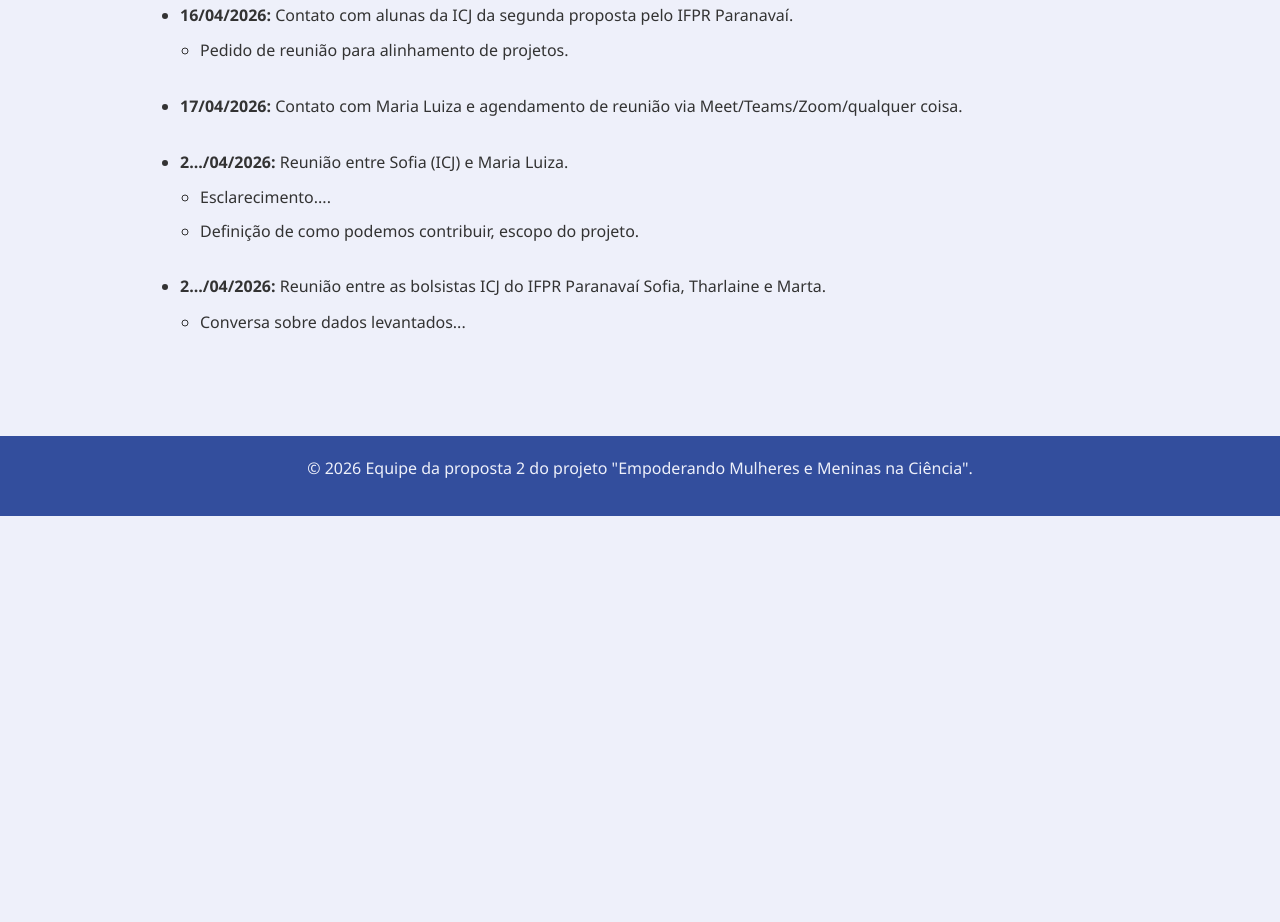
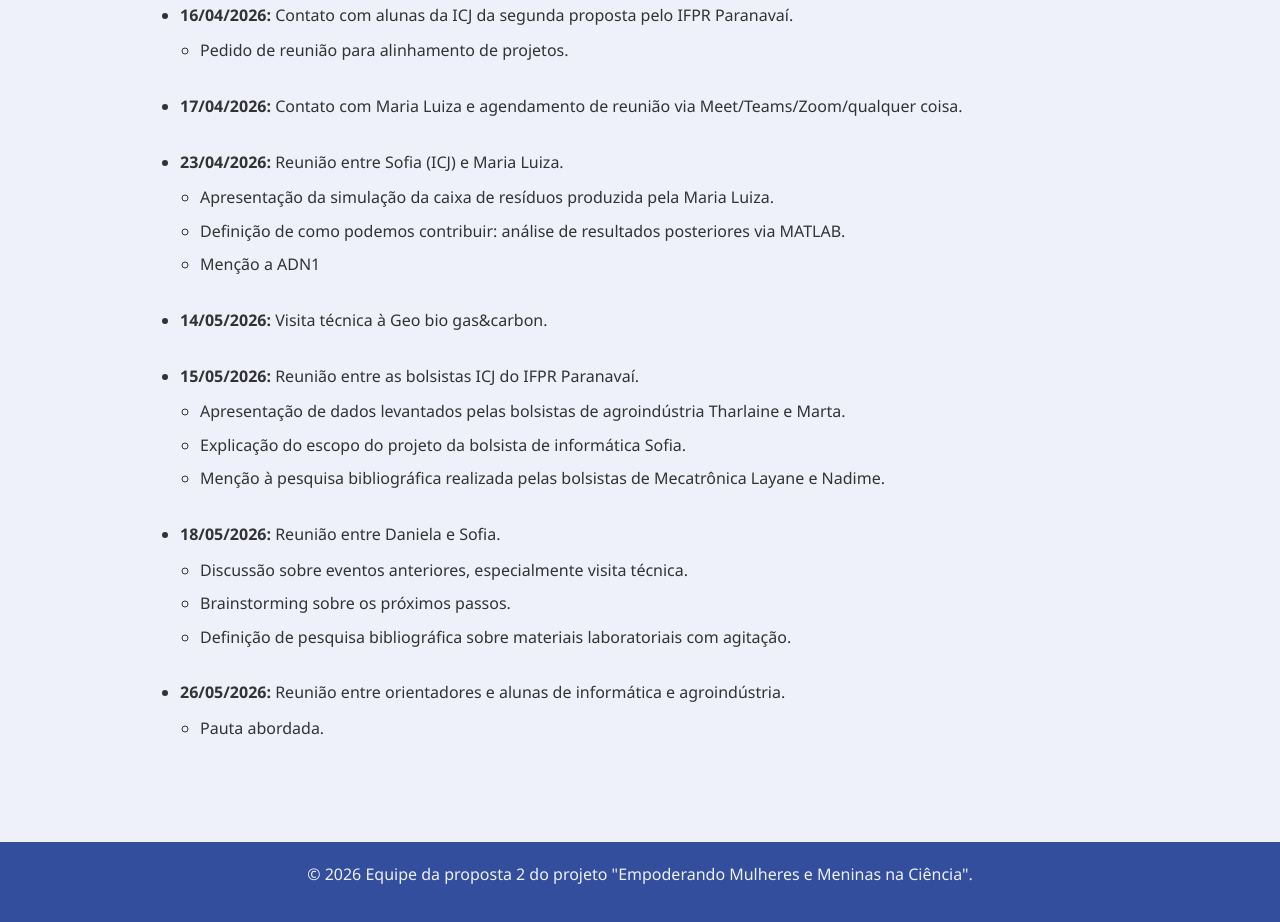
Before and after one commit to danielaflor/renewable-fuels, a plain HTML site: page diario.html in a window 1280 px wide. Shown: the part 885-1807 px from the top of the page. Before the commit the page ends 1401 px from the top, so only its background shows below. Drawn offline with Linux system fonts and the light colour scheme.

Commit message:
Atualizacao do diario.html

```diff
--- a/diario.html
+++ b/diario.html
@@ -61,16 +61,35 @@
 
             <li><strong>17/04/2026:</strong> Contato com Maria Luiza e agendamento de reunião via Meet/Teams/Zoom/qualquer coisa.</li>
 
-            <li><strong>2.../04/2026:</strong> Reunião entre Sofia (ICJ) e Maria Luiza.
+            <li><strong>23/04/2026:</strong> Reunião entre Sofia (ICJ) e Maria Luiza.
                 <ul>
-                    <li>Esclarecimento....</li>
-                    <li>Definição de como podemos contribuir, escopo do projeto.</li>
+                    <li>Apresentação da simulação da caixa de resíduos produzida pela Maria Luiza.</li>
+                    <li>Definição de como podemos contribuir: análise de resultados posteriores via MATLAB.</li>
+                    <li>Menção a ADN1</li>
                 </ul>
             </li>
 
-            <li><strong>2.../04/2026:</strong> Reunião entre as bolsistas ICJ do IFPR Paranavaí Sofia, Tharlaine e Marta.
+            <li><strong>14/05/2026:</strong> Visita técnica à Geo bio gas&carbon.</li>
+
+            <li><strong>15/05/2026:</strong> Reunião entre as bolsistas ICJ do IFPR Paranavaí.
                 <ul>
-                    <li>Conversa sobre dados levantados...</li>
+                    <li>Apresentação de dados levantados pelas bolsistas de agroindústria Tharlaine e Marta.</li>
+                    <li>Explicação do escopo do projeto da bolsista de informática Sofia.</li>
+                    <li>Menção à pesquisa bibliográfica realizada pelas bolsistas de Mecatrônica Layane e Nadime.</li>
+                </ul>
+            </li>
+
+            <li><strong>18/05/2026:</strong> Reunião entre Daniela e Sofia.
+                <ul>
+                    <li>Discussão sobre eventos anteriores, especialmente visita técnica.</li>
+                    <li>Brainstorming sobre os próximos passos.</li>
+                    <li>Definição de pesquisa bibliográfica sobre materiais laboratoriais com agitação.</li>
+                </ul>
+            </li>
+
+            <li><strong>26/05/2026:</strong> Reunião entre orientadores e alunas de informática e agroindústria.
+                <ul>
+                    <li>Pauta abordada.</li>
                 </ul>
             </li>
         </ul>
```
